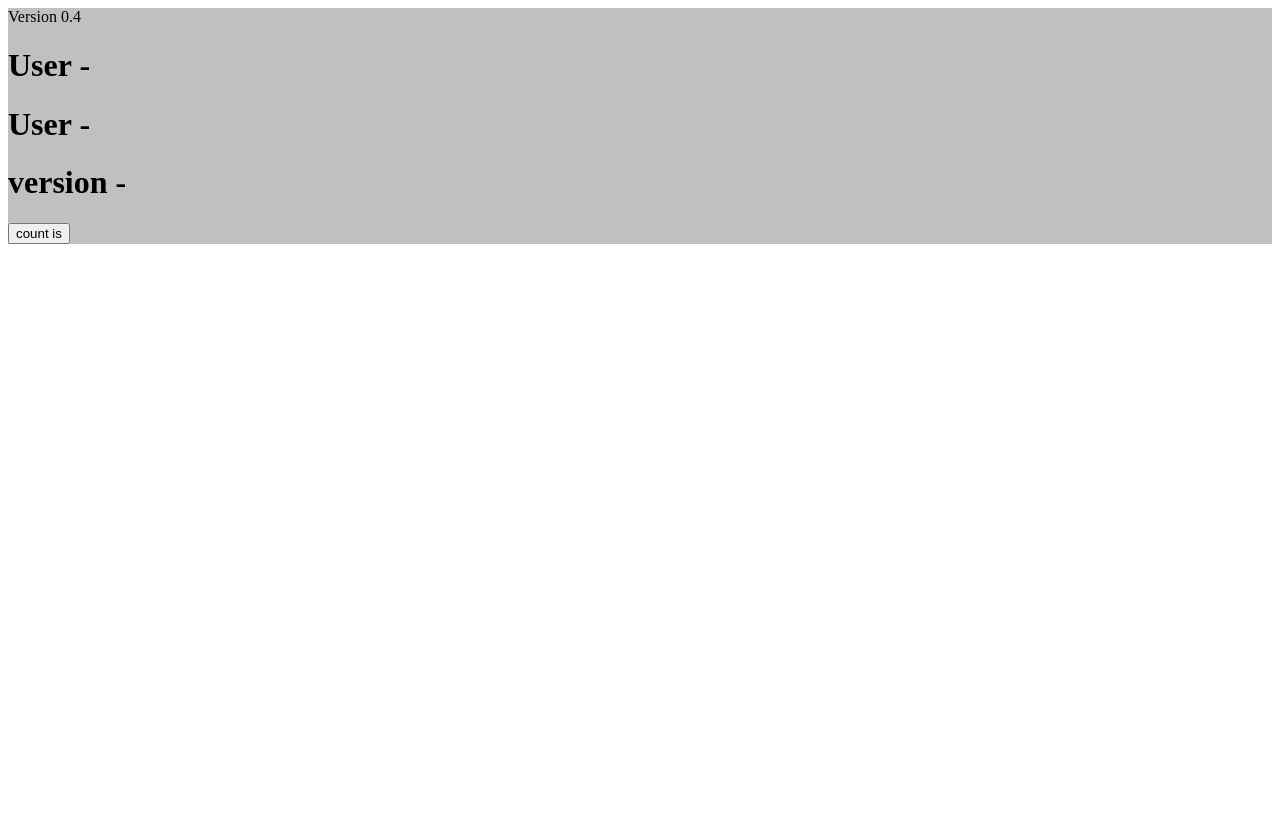
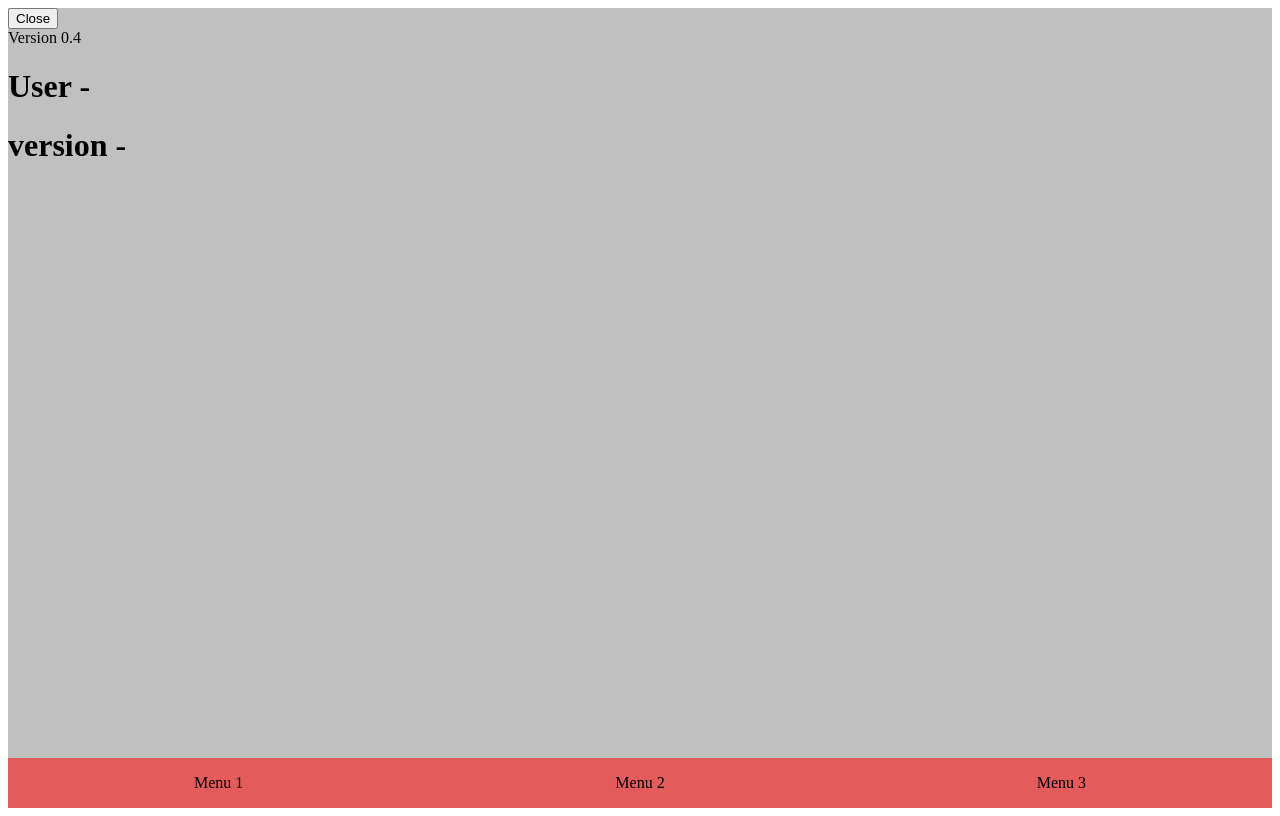
Before and after one commit to SerjioValentes/tg-web-app, a React (Vite) app: page / in a window 1280 px wide. Built offline with nearby package versions, Linux system fonts and the light colour scheme; the HTML template or start-up script is replaced by a standard one.

Commit message:
added some css styles and header to bottom

```diff
--- a/src/App.tsx
+++ b/src/App.tsx
@@ -1,3 +1,4 @@
+import Header from './components/header'
 import './main.css'
 function App() {
 
@@ -9,15 +10,17 @@ const onClose = () => {
     }
   }
   return (
-    <div className="app-main">
+    <div className="app-main-wrapper">
+
       <div>
-       Version 0.4
-      </div>
-      <h1>User - {tg && tg.initDataUnsafe?.user?.first_name}</h1>
+        <button onClick={onClose}>Close</button>
+        <div>Version 0.4</div>
         <h1>User - {tg && tg.initDataUnsafe?.user}</h1>
         <h1>version - {tg && tg.version}</h1>
-      <div className="card">
-        <button onClick={onClose}>count is</button>
+      </div>
+
+      <div className='app-main-header'>
+        <Header />
       </div>
     </div>
   )
--- /dev/null
+++ b/src/components/header/index.css
@@ -0,0 +1,8 @@
+.header{
+    display: flex;
+    justify-content: space-around;
+    align-items: center;
+    height: 50px;
+    background-color: rgb(227, 91, 91);
+    color: black
+}
--- /dev/null
+++ b/src/components/header/index.tsx
@@ -0,0 +1,15 @@
+// import { useState } from "react"
+import './index.css'
+
+const Header = () => {
+    // const [state, setState] = useState()
+    return(
+        <div className="header">
+            <div>Menu 1</div>
+            <div>Menu 2</div>
+            <div>Menu 3</div>
+        </div>
+    )
+}
+
+export default Header
--- a/src/main.css
+++ b/src/main.css
@@ -1,3 +1,11 @@
-.app-main {
+.app-main-wrapper {
     background-color: rgb(192, 192, 192);
+    height: 100vh;
+    position: relative;
 }
+
+.app-main-header{
+position: absolute;
+bottom: 0;
+width: 100%;
+}
```
Lines whose indentation alone changed are shown as unchanged.
